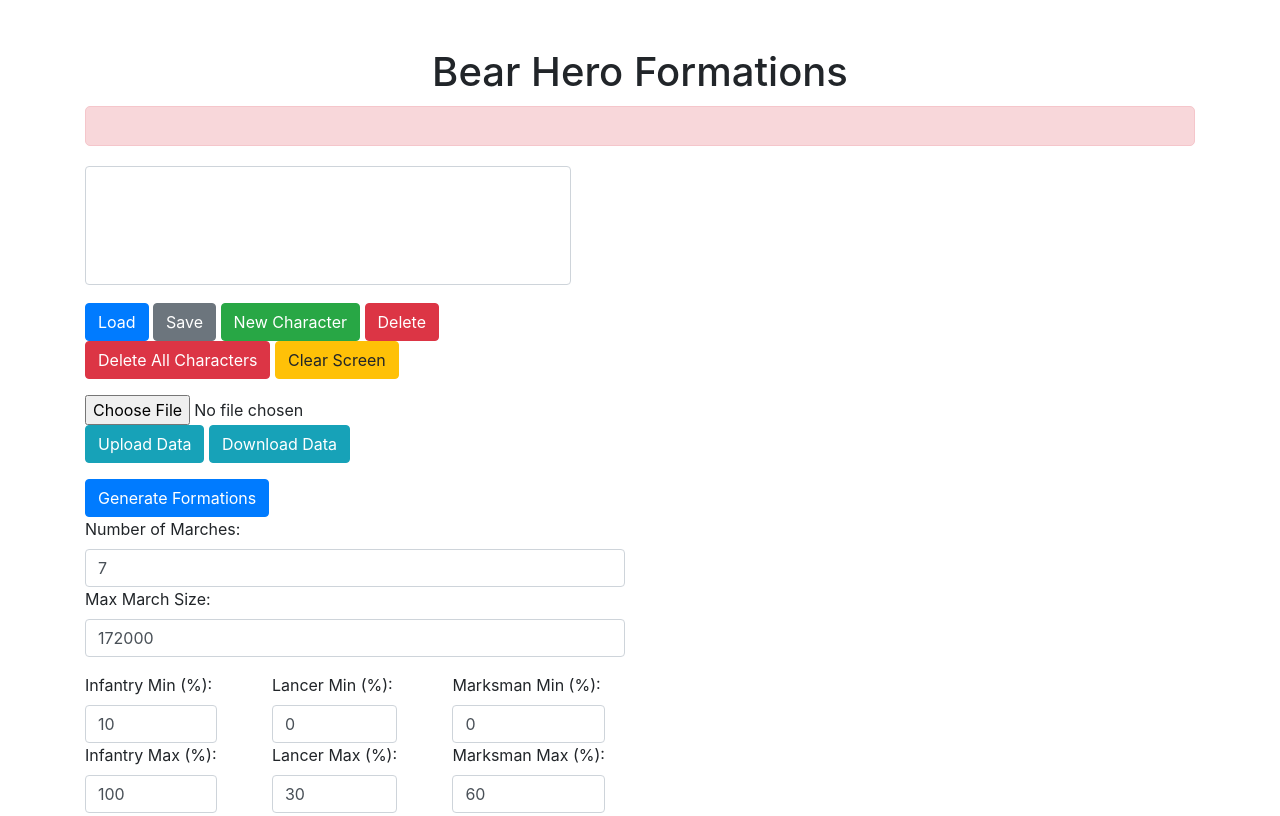
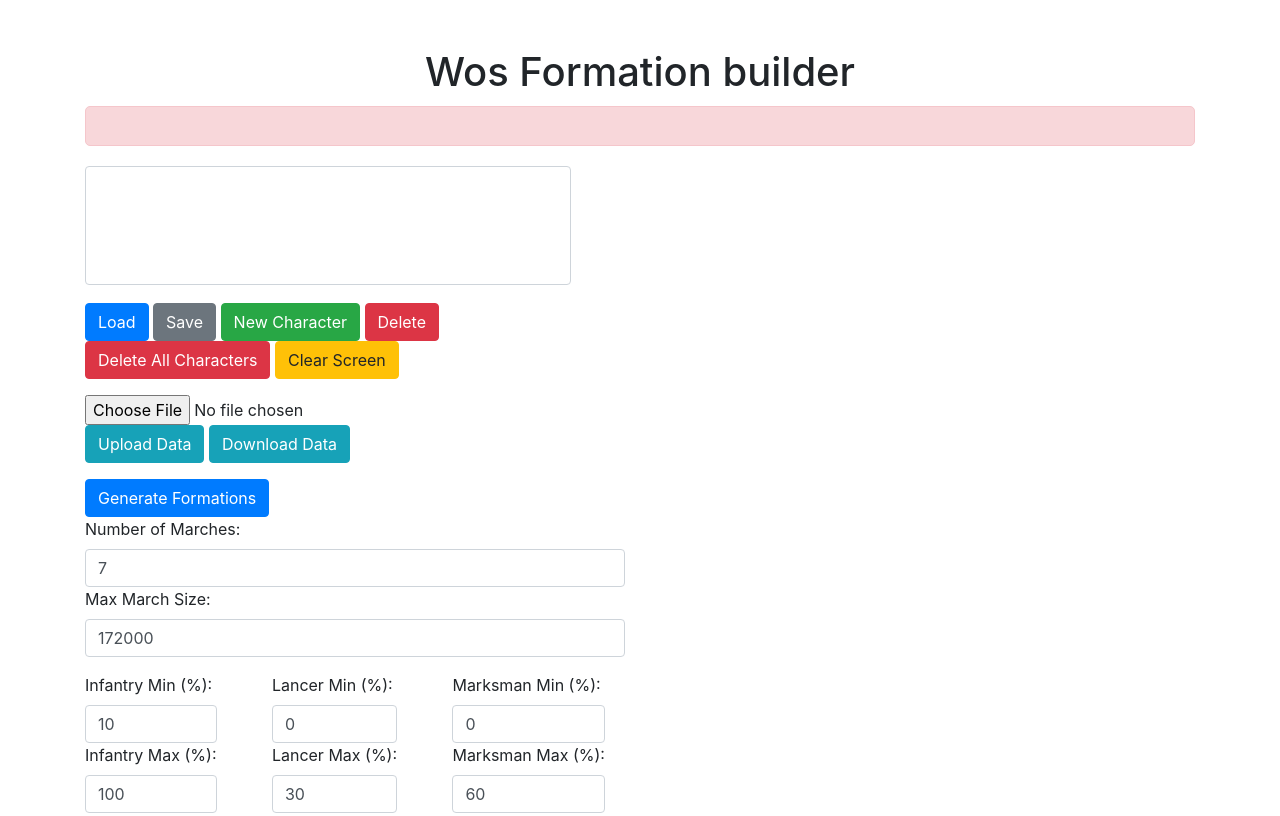
Before and after one commit to deathmarcher/formation-builder, a plain HTML site: page index.html in a window 1280 px wide. Shown: the top 816 px of the page. Drawn offline with nearby package versions, Linux system fonts and the light colour scheme.

Commit message:
banner title to Wos Formation builder

```diff
--- a/index.html
+++ b/index.html
@@ -3,7 +3,7 @@
 <head>
     <meta charset="UTF-8">
     <meta name="viewport" content="width=device-width, initial-scale=1.0">
-    <title>Wos Formation builder</title>
+    <title>Formation builder WOS</title>
     <link href="https://stackpath.bootstrapcdn.com/bootstrap/4.5.2/css/bootstrap.min.css" rel="stylesheet">
     <style>
         .form-group label {
@@ -42,7 +42,7 @@
 </head>
 <body>
     <div class="container mt-5">
-        <h1 class="text-center">Bear Hero Formations</h1>
+        <h1 class="text-center">Wos Formation builder</h1>
 
         <div class="message-bar" id="message-bar"></div>
 
```
